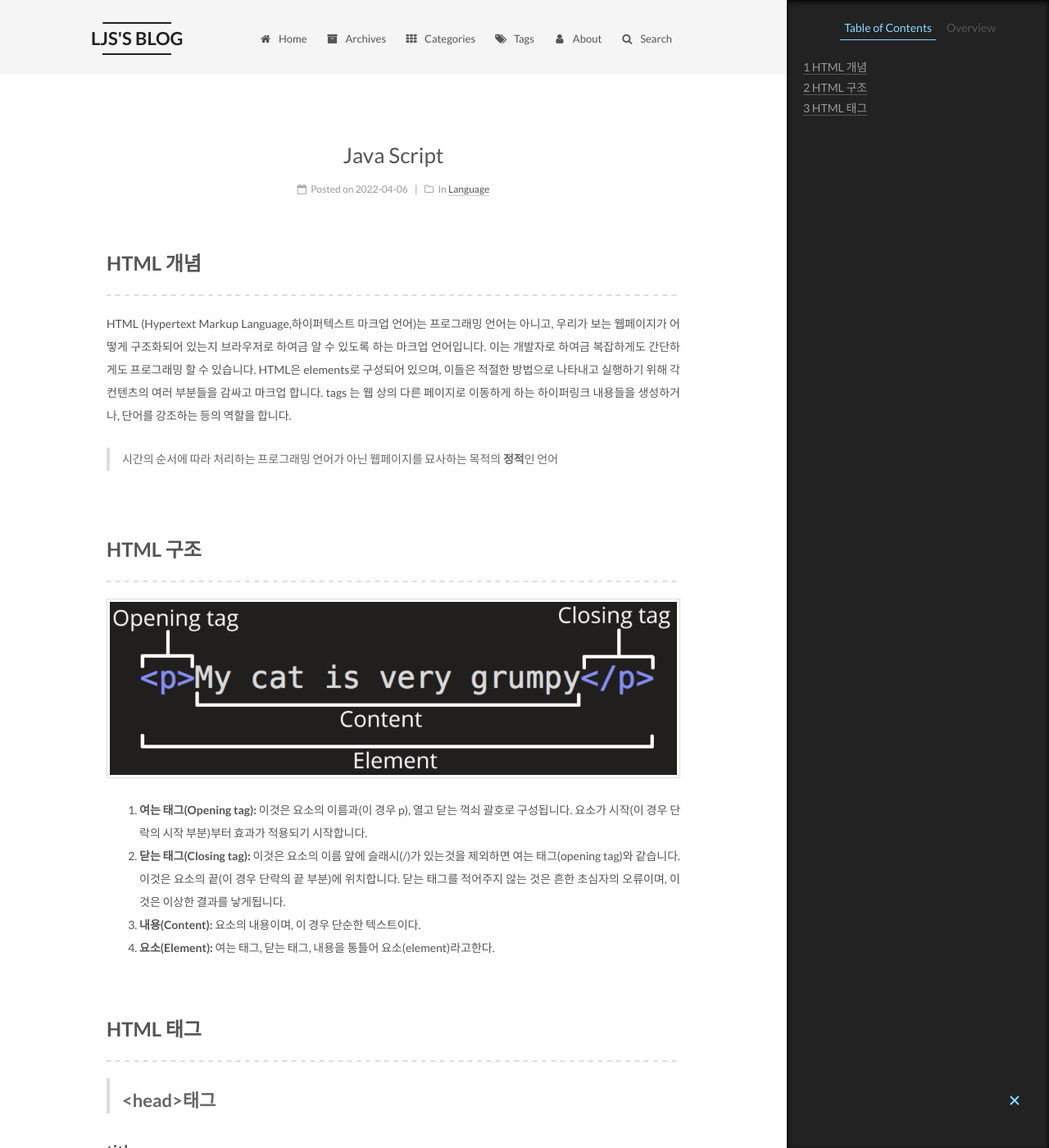
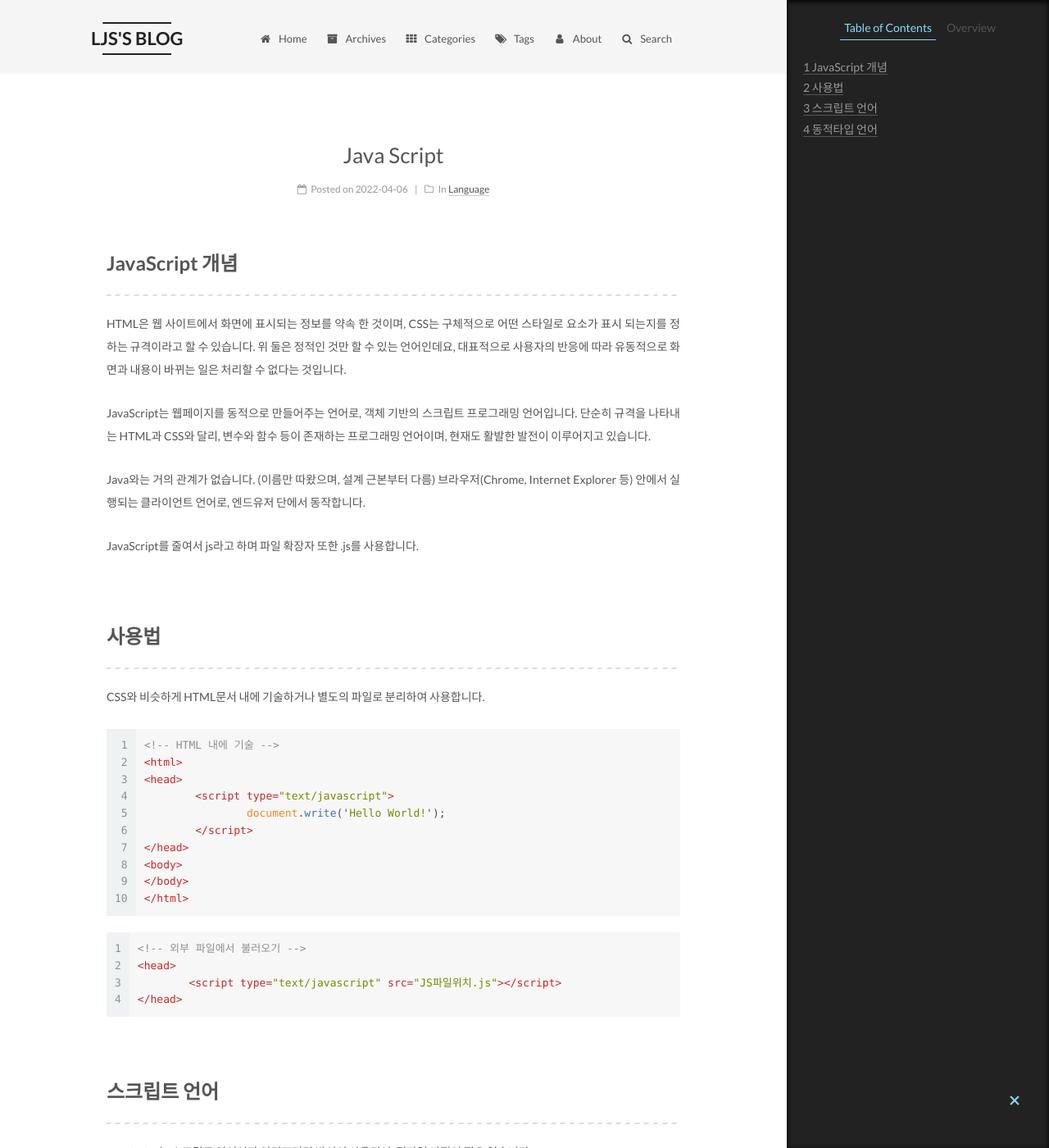
Before and after one commit to Lee-jisang/Lee-jisang.github.io, a Jekyll site: the page built from _posts/Language/2022-04-06-Java Script.md, in a window 1280 px wide and 1400 px high. Shown: the whole window at 82% size. Built offline with Jekyll 4.4.1, drawn with Linux system fonts in a browser that asks for light colours; some of the changed text lies outside the part shown.

Commit message:
Update 2022-04-06-Java Script.md

````diff
--- a/_posts/Language/2022-04-06-Java Script.md
+++ b/_posts/Language/2022-04-06-Java Script.md
@@ -5,109 +5,79 @@ categories:
 excerpt: Java Script의 모든 것
 date: 2022-04-06
 tags:
-- Java Script
+- JavaScript
 ---
 
 
 
-# HTML 개념
+# JavaScript 개념
 ---
 
-HTML (Hypertext Markup Language,하이퍼텍스트 마크업 언어)는 프로그래밍 언어는 아니고, 우리가 보는 웹페이지가 어떻게 구조화되어 있는지 브라우저로 하여금 알 수 있도록 하는 마크업 언어입니다. 이는 개발자로 하여금 복잡하게도 간단하게도 프로그래밍 할 수 있습니다. HTML은 elements로 구성되어 있으며, 이들은 적절한 방법으로 나타내고 실행하기 위해 각 컨텐츠의 여러 부분들을 감싸고 마크업 합니다. tags 는 웹 상의 다른 페이지로 이동하게 하는 하이퍼링크 내용들을 생성하거나, 단어를 강조하는 등의 역할을 합니다.
+HTML은 웹 사이트에서 화면에 표시되는 정보를 약속 한 것이며, CSS는 구체적으로 어떤 스타일로 요소가 표시 되는지를 정하는 규격이라고 할 수 있습니다.
+위 둘은 정적인 것만 할 수 있는 언어인데요, 대표적으로 사용자의 반응에 따라 유동적으로 화면과 내용이 바뀌는 일은 처리할 수 없다는 것입니다.
 
-> 시간의 순서에 따라 처리하는 프로그래밍 언어가 아닌 웹페이지를 묘사하는 목적의 **정적**인 언어
+JavaScript는 웹페이지를 동적으로 만들어주는 언어로, 객체 기반의 스크립트 프로그래밍 언어입니다.
+단순히 규격을 나타내는 HTML과 CSS와 달리, 변수와 함수 등이 존재하는 프로그래밍 언어이며, 현재도 활발한 발전이 이루어지고 있습니다.
+
+Java와는 거의 관계가 없습니다. (이름만 따왔으며, 설계 근본부터 다름)
+브라우저(Chrome, Internet Explorer 등) 안에서 실행되는 클라이언트 언어로, 엔드유저 단에서 동작합니다.
+
+JavaScript를 줄여서 js라고 하며 파일 확장자 또한 .js를 사용합니다.
 
 <br />
 
 
-# HTML 구조
+# 사용법
 ---
 
-![ex_screenshot](/img/html1.PNG)
+CSS와 비슷하게 HTML문서 내에 기술하거나 별도의 파일로 분리하여 사용합니다.
 
-1. **여는 태그(Opening tag):** 이것은 요소의 이름과(이 경우 p), 열고 닫는 꺽쇠 괄호로 구성됩니다. 요소가 시작(이 경우 단락의 시작 부분)부터 효과가 적용되기 시작합니다.
-2. **닫는 태그(Closing tag):** 이것은 요소의 이름 앞에 슬래시(/)가 있는것을 제외하면 여는 태그(opening tag)와 같습니다. 이것은 요소의 끝(이 경우 단락의 끝 부분)에 위치합니다. 닫는 태그를 적어주지 않는 것은 흔한 초심자의 오류이며, 이것은 이상한 결과를 낳게됩니다.
-3. **내용(Content):** 요소의 내용이며, 이 경우 단순한 텍스트이다.
-4. **요소(Element):** 여는 태그, 닫는 태그, 내용을 통틀어 요소(element)라고한다.
-
-<br />
-
-
-
-# HTML 태그
----
-
-
-> ## <head>태그
-
-
-
-
-### title
-
-
-### meta
-
-
-
-> ## <body>태그
-
-<br />
-
->> ### br태그
----
-
-**개요** : 기본적으로 HTML은 코드 가독성 향상을 위해 줄 바꿈을 해도 줄 바꿈이 화면에 출력되지 않습니다.(=한 줄로 연이어 나옵니다)
-줄 바꿈을 하려면 직접 줄 바꿈을 한다는 명령을 적어 주어야 하며, HTML에서는 `<br>`를 통하여 줄바꿈을 합니다.
-
-**사용법**: 첫번째줄`<br>`두번째줄
-
-**예제**
 ```html
+<!-- HTML 내에 기술 -->
 <html>
-  <body>
-    the
-    first
-    line<br>
-    the second line
-  </body>
+<head>
+	<script type="text/javascript">
+		document.write('Hello World!');
+	</script>
+</head>
+<body>
+</body>
 </html>
 ```
 
-**출력결과**
-```
-the first line
-the second line
+```html
+<!-- 외부 파일에서 불러오기 -->
+<head>
+	<script type="text/javascript" src="JS파일위치.js"></script>
+</head>
 ```
 
 <br />
 
 
-
-
->>### hr태그
+# 스크립트 언어
 ---
 
-**개요** : 수평선 태그
+JavaScript는 스크립트 언어이자 인터프리터 방식이 사용되어, 컴파일 과정이 필요 없습니다.
 
-**사용법**: `<hr>`
+브라우저에서 즉시 해석되어 실행되는데, 한 곳에서 만든 엔진을 사용하지 않기 때문에
+브라우저마다 완전 동일한게 동작하다고 하기 어렵습니다.
 
-**예제**
-```html
-<hr>
-```
-
-**출력결과**
-```
--------------------------------
-```
+개발 속도가 빠르고 문법이 간단하지만, 복잡한 프로그램을 만들기는 어렵다는 특징이 있습니다.
 
 <br />
 
->>### a태그
+# 동적타입 언어
 ---
 
-**개요** : 기본적으로 HTML은 코드 가독성 향상을 위해 줄 바꿈을 해도 줄 바꿈이 화면에 출력되지 않습니다.(=한 줄로 연이어 나옵니다)
-줄 바꿈을 하려면 직접 줄 바꿈을 한다는 명령을 적어 주어야 하며, HTML에서는 `<br>`를 통하여 줄바꿈을 합니다.
+자바스크립트에에서는 개발자가 변수의 타입을 지정해주지 않습니다.
+정확히 말하면 변수의 값에 따라 인터프리터가 알아서 변수의 타입을 파악하고 값을 저장합니다.
 
-**사용법**: 첫번째줄`<br>`두번째줄
+```C
+int a = 10;
+char b = 'K';
+
+int main() {
+	return 2;
+}
+```
````
